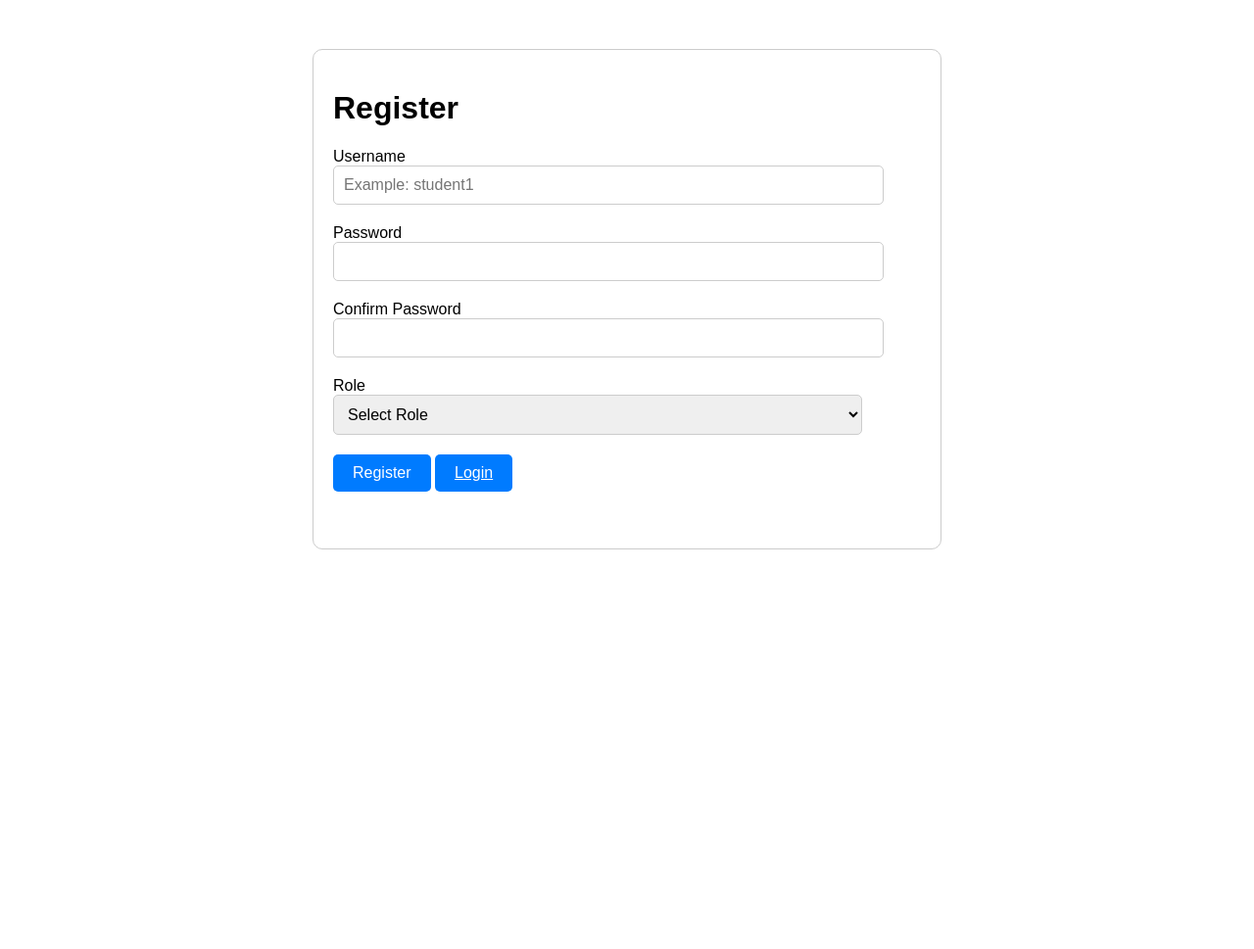
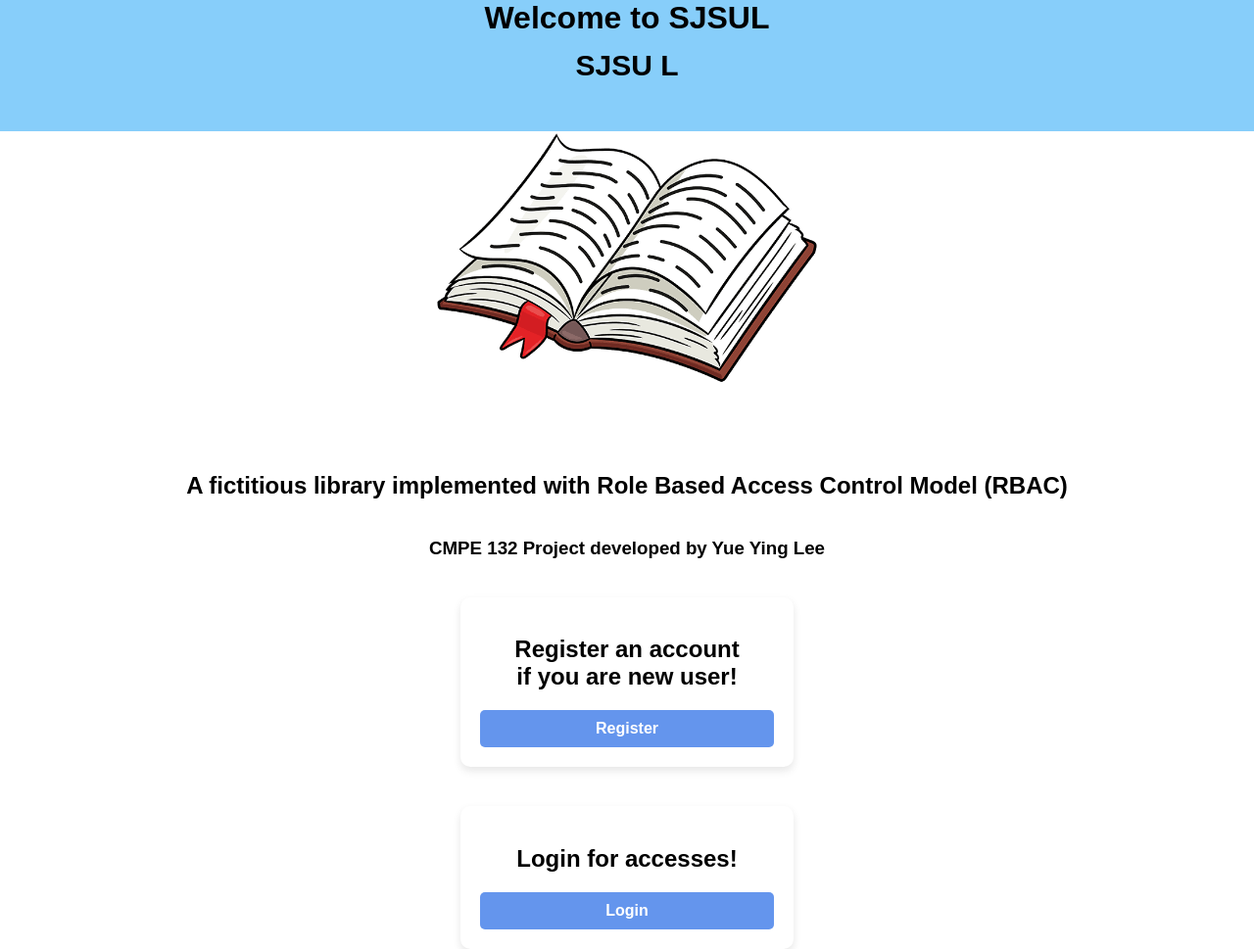
Before and after one commit to YueYingLee/SJSUL, a Flask app: page / in a window 1280 px wide. Shown: the whole page at 98% size. Before the commit the page ends 561 px from the top, so only its background shows below. Run offline with Flask 3, Linux system fonts and the light colour scheme.

Commit message:
Created a landing page for website, beautify the login and register page. TODO: create public html page and also beautify dashboard page

```diff
--- a/app/routes.py
+++ b/app/routes.py
@@ -13,8 +13,16 @@ from app.forms import loginUser, registerUser, addBook
 
 from sqlalchemy import desc
 
+#landing page
+@myapp_obj.route("/")
+def landing():
+    return render_template('landing.html')
 
-@myapp_obj.route("/")
+
+
+
+
+
 @myapp_obj.route("/register", methods =['GET', 'POST'])
 def register():
         registerForm  = registerUser()
@@ -76,25 +84,28 @@ def logout():
 def generalHome():
     user = current_user
     username = user.username
+    role = user.role
     users = User.query.all()
-    return render_template('generalHome.html', username = username, users = users)
+    return render_template('generalHome.html', username = username, users = users, role=role)
 
 @myapp_obj.route("/librarianHome")
 @login_required
 def librarianHome():
     user = current_user
     username = user.username
+    role = user.role
     users = User.query.all()
     books = Books.query.all()
-    return render_template('librarianHome.html', username = username, users = users, books = books)
+    return render_template('librarianHome.html', username = username, users = users, books = books, role=role)
 
 @myapp_obj.route("/adminHome")
 @login_required
 def adminHome():
     user = current_user
     username = user.username
+    role = user.role
     users = User.query.all()
-    return render_template('adminHome.html', username = username, users = users)
+    return render_template('adminHome.html', username = username, users = users, role= role)
 
 @myapp_obj.route("/approve_user/<int:user_id>", methods=["POST"])
 def approve_user(user_id):
@@ -228,7 +239,7 @@ def view_book():
 @login_required
 def borrow_book(books_id):
     if request.method == "POST":
-        if current_user.role == 'Student':
+        if current_user.role == 'Student' or current_user.role == 'Faculty':
             book = Books.query.get(books_id)
             if book:
                 if book.current_count > 0:
@@ -250,7 +261,7 @@ def borrow_book(books_id):
 @login_required
 def return_book(books_id):
     if request.method == "POST":
-        if current_user.role == 'Student':
+        if current_user.role == 'Student' or current_user.role == 'Faculty':
             book = Books.query.get(books_id)
             if book:
                     borrow_history = BorrowHistory.query.filter_by(user_id=current_user.id, book_id=book.id, returned =False).first()
--- a/app/templates/generalHome.html
+++ b/app/templates/generalHome.html
@@ -36,6 +36,7 @@
     <div class="container">
         <a class="btn btn-dark p-2" href="/logout">Logout</a>
         <h1>Hello {{username}}!</h1>
+        Your Current role:  {{role}}
         <h1> This is general homepage</h1>
         <a class="btn btn-dark p-2" href="/view_book">Borrow Books</a>
 
--- /dev/null
+++ b/app/templates/landing.html
@@ -0,0 +1,82 @@
+<!DOCTYPE html>
+<html lang="en">
+<head>
+
+    <meta charset="UTF-8">
+    <meta name="viewport" content="width=device-width, initial-scale=1.0">
+    <title>SJSU L</title>
+    <style>
+        body {
+            font-family: Arial, sans-serif;
+            margin: 0;
+            padding: 0;
+            background-color: white;
+        }
+        .navbar {
+            background-color: #87cefa;
+            text-align: center;
+            padding: 50px 0;
+            font-size: 30px;
+            color: black; /* Black text color */
+            font-weight: bold; /* Bold font weight */
+        }
+        .container {
+            display: flex;
+            flex-direction: column;
+            align-items: center;
+            justify-content: center;
+            height: calc(100vh - 100px); /* Set height to 100% of viewport height minus the height of the navbar */
+        }
+        .card {
+            background-color: #fff; /* White background color for cards */
+            border-radius: 10px;
+            box-shadow: 0 4px 8px rgba(0, 0, 0, 0.1); /* Box shadow for cards */
+            padding: 20px;
+            margin: 20px;
+            width: 300px;
+            text-align: center;
+            font-weight: bold; /* Bold font weight for cards */
+        }
+        .card-title {
+            font-size: 24px;
+            margin-bottom: 20px;
+        }
+        .card-link {
+            display: block;
+            text-decoration: none;
+            background-color: #6495ed; /* Dark blue color for card links */
+            color: white;
+            padding: 10px;
+            border-radius: 5px;
+            transition: background-color 0.3s ease;
+        }
+        .card-link:hover {
+            background-color: #4169e1; /* Darker shade of blue on hover */
+        }
+
+        .book-image {
+            max-width: 400px; /* Adjust the maximum width of the book image */
+            margin-top: 5px; /* Add some space between the text and the image */
+        }
+    </style>
+</head>
+<body>
+    <div class="navbar">
+        SJSU L
+    </div>
+    <div class="container">
+        <h1> Welcome to SJSUL </h1>
+        <img src="{{ url_for('static', filename='/book.jpg') }}" alt="Book Image" class="book-image">
+        <h2>A fictitious library implemented with Role Based Access Control Model (RBAC)</h2>
+        <h3> CMPE 132 Project developed by Yue Ying Lee</h3>
+        <div class="card">
+            <h2 class="card-title">Register an account <br> if you are new user!</h2>
+            <a href="/register" class="card-link">Register</a>
+        </div>
+        <div class="card">
+            <h2 class="card-title">Login for accesses!</h2>
+            <a href="/login" class="card-link">Login</a>
+        </div>
+    </div>
+</body>
+</html>
--- a/app/templates/librarianHome.html
+++ b/app/templates/librarianHome.html
@@ -39,6 +39,7 @@
 <body>
     <div class="container">
         <h1>Hello {{username}}!</h1>
+        Your Current role:  {{role}} <p></p>
         <a class="btn btn-dark p-2" href="/logout">Logout</a>
         <p> </p>
         <a class="btn btn-dark p-2" href="/manage_books">Manage Books</a>
--- a/app/templates/register.html
+++ b/app/templates/register.html
@@ -9,17 +9,40 @@
             font-family: Arial, sans-serif;
             background-color: #ffffff;
             color: #000000;
+            margin: 0;
         }
+
+        .navbar {
+          background-color: #87cefa;
+            text-align: center;
+            padding: 50px 0;
+            font-size: 30px;
+            color: black; /* Black text color */
+            font-weight: bold; /* Bold font weight */
+        }
+
+        .navbar-link {
+            color: black; /* Set the color to black */
+            text-decoration: none; /* Remove underline */
+            }
+
         .container {
             max-width: 600px;
-            margin: 50px auto;
+            margin: 20px auto;
             padding: 20px;
             border: 1px solid #cccccc;
             border-radius: 10px;
+            align-items: center;
         }
+
+        .register-form-wrapper {
+
+        }
+
         .form-group {
             margin-bottom: 20px;
         }
+
         .form-control {
             width: 90%;
             padding: 10px;
@@ -27,10 +50,12 @@
             border: 1px solid #cccccc;
             border-radius: 5px;
         }
+
         .form-control:focus {
             outline: none;
             border-color: #007bff;
         }
+
         .btn {
             display: inline-block;
             padding: 10px 20px;
@@ -41,19 +66,26 @@
             color: #ffffff;
             cursor: pointer;
         }
+
         .btn:hover {
             background-color: #0056b3;
         }
+
         .error {
             color: #ff0000;
             font-size: 14px;
         }
+
     </style>
 </head>
 <body>
-    {% block content %}
-    <div class="container d-flex align-items-center justify-content-center">
-      <div class="register-form-wrapper">
+    <div class="navbar">
+        <a href="/" class="navbar-link"> SJSU L</div>
+        </div>
+    </nav> {% block content %}
+    <div class="container">
+
+     <div class="register-form-wrapper">
         {% with messages = get_flashed_messages() %}
         {% if messages %}
         <div class="alert alert-danger">
@@ -104,14 +136,12 @@
             </div>
             <div class="form-group">
               {{ registerForm.submit(class="btn btn-primary rounded-pill") }}
-              <a href="/login" class="btn btn-info" role="button">Login</a>
+              <br> Already have an account?
+              <a href="/login" class="btn btn-info" role="button" style="background-color: green; text-decoration: none;">Login</a>
             </div>
           </form>
           </div>
           <br />
-          <!--<div class="text-center mt-4">
-            <a href="/" class="btn btn-info" role="button">Back</a>
-            </div> -->
         </div>
     </div>
 {% endblock %}
```
Also changed, not shown: app/templates/adminHome.html (+2 -56 lines), app/templates/login.html (+26 -4 lines), app/static/book.jpg (added), 1 other file.
